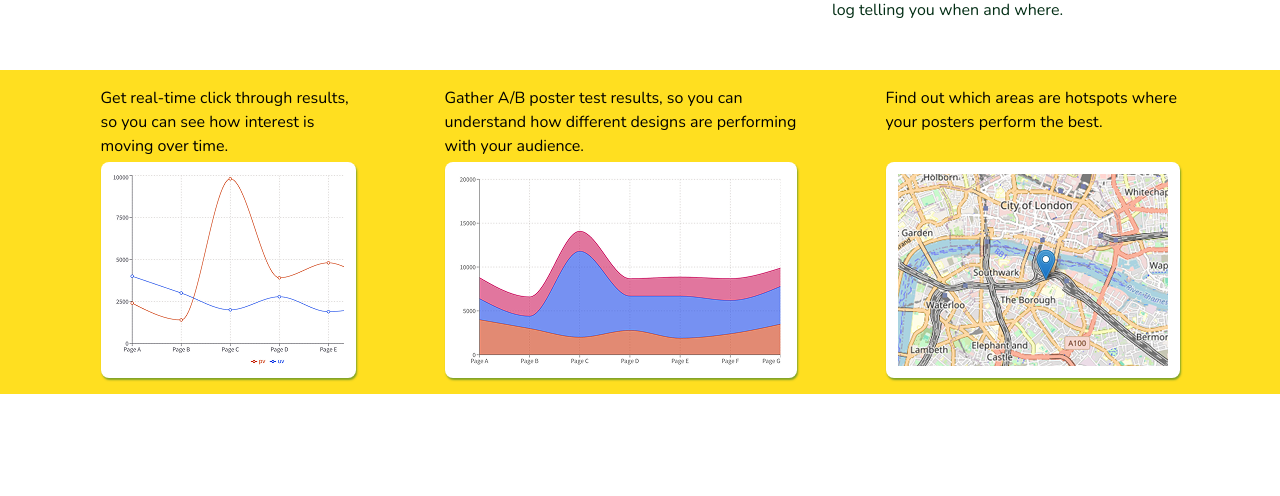
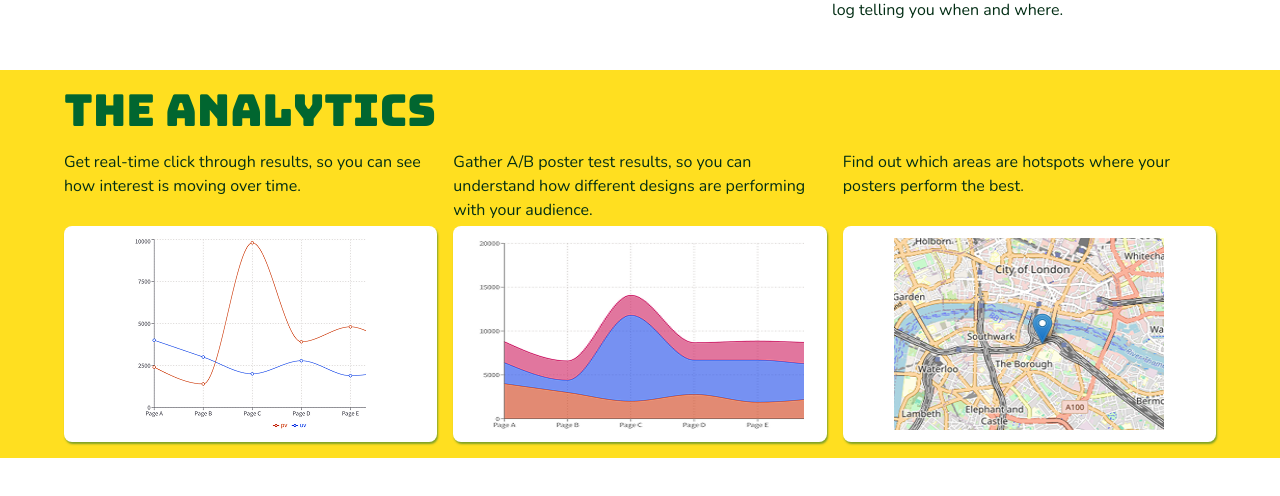
Before and after one commit to GeorgeJopson/poster-trace, a Next.js app: page / in a window 1280 px wide. Shown: the part 1141-1637 px from the top of the page. Built offline with nearby package versions, Linux system fonts and the light colour scheme.

Commit message:
Fix issues with AnalyticsSection on small devices

```diff
--- a/src/components/AnalyticsSection/AnalyticsSection.jsx
+++ b/src/components/AnalyticsSection/AnalyticsSection.jsx
@@ -5,47 +5,57 @@ import styled from "styled-components";
 import {areaChartImage, lineChartImage, mapChartImage} from "../../../public/imageDetails";
 import Image from "next/image";
 import {ELEVATIONS} from "@/constants";
+import Header from "@/components/Header";
 
 
 function AnalyticsSection() {
   return (
     <ContentGroup>
       <CentralColumn>
-        <Wrapper>
+        <AnalyticsWrapper>
+          <Header type={"heading"}>The&nbsp;Analytics</Header>
+          <CardRow>
             <Card $width={231+12*2}>
               <CardText>Get real-time click through results, so you can see how interest is moving over time.</CardText>
               <ImageCard>
                 <Image src={lineChartImage.src} alt={lineChartImage.alt} width={231} height={192}/>
               </ImageCard>
             </Card>
-          <CardTwo $width={328+12*2}>
+            <Card $width={260+12*2}>
               <CardText>Gather A/B poster test results, so you can understand how different designs are performing with your audience.</CardText>
               <ImageCard>
                 <Image src={areaChartImage.src} alt={areaChartImage.alt} width={328} height={192}/>
               </ImageCard>
-          </CardTwo>
-          <CardThree $width={270+12*2}>
+            </Card>
+            <Card $width={260+12*2}>
               <CardText>Find out which areas are hotspots where your posters perform the best.</CardText>
               <ImageCard>
                 <Image src={mapChartImage.src} alt={mapChartImage.alt} width={270} height={192}/>
               </ImageCard>
-          </CardThree>
-        </Wrapper>
+            </Card>
+          </CardRow>
+        </AnalyticsWrapper>
       </CentralColumn>
     </ContentGroup>
   );
 }
 
-const Wrapper = styled.div`
+const AnalyticsWrapper = styled.div`
+  padding: 16px 0;
+`
+
+const CardRow = styled.div`
   display: flex;
   flex-direction: row;
   justify-content: space-around;
   gap: 16px;
+  row-gap:32px;
   flex-wrap: wrap;
-  padding: 16px 0;
+  padding: 16px 0 0 0;
 `
 
 const CardText = styled.p`
+  color: var(--color-green-950);
 `
 
 const ImageCard = styled.div`
@@ -54,26 +64,17 @@ const ImageCard = styled.div`
   border-radius: 8px;
   --shadow-color: var(--color-green-800-fragment);
   box-shadow: ${ELEVATIONS.small};
+  display: flex;
+  justify-content: center;
 `
 
 const Card = styled.div`
-  width: ${({ $width }) => $width}px;
+  min-width: ${({ $width }) => $width}px;
+  flex:1;
   display: flex;
   flex-direction: column;
   justify-content: space-between;
   gap: 4px;
 `
 
-const CardTwo = styled(Card)`
-  @media(max-width: 1060px){
-    display:none;
-  }
-`
-
-const CardThree = styled(Card)`
-  @media(max-width: 630px){
-    display:none;
-  }
-`
-
 export default AnalyticsSection;
```
Also changed, not shown: public/analytics-images/area-chart.png, public/analytics-images/map-chart.png. Lines whose indentation alone changed are shown as unchanged.
